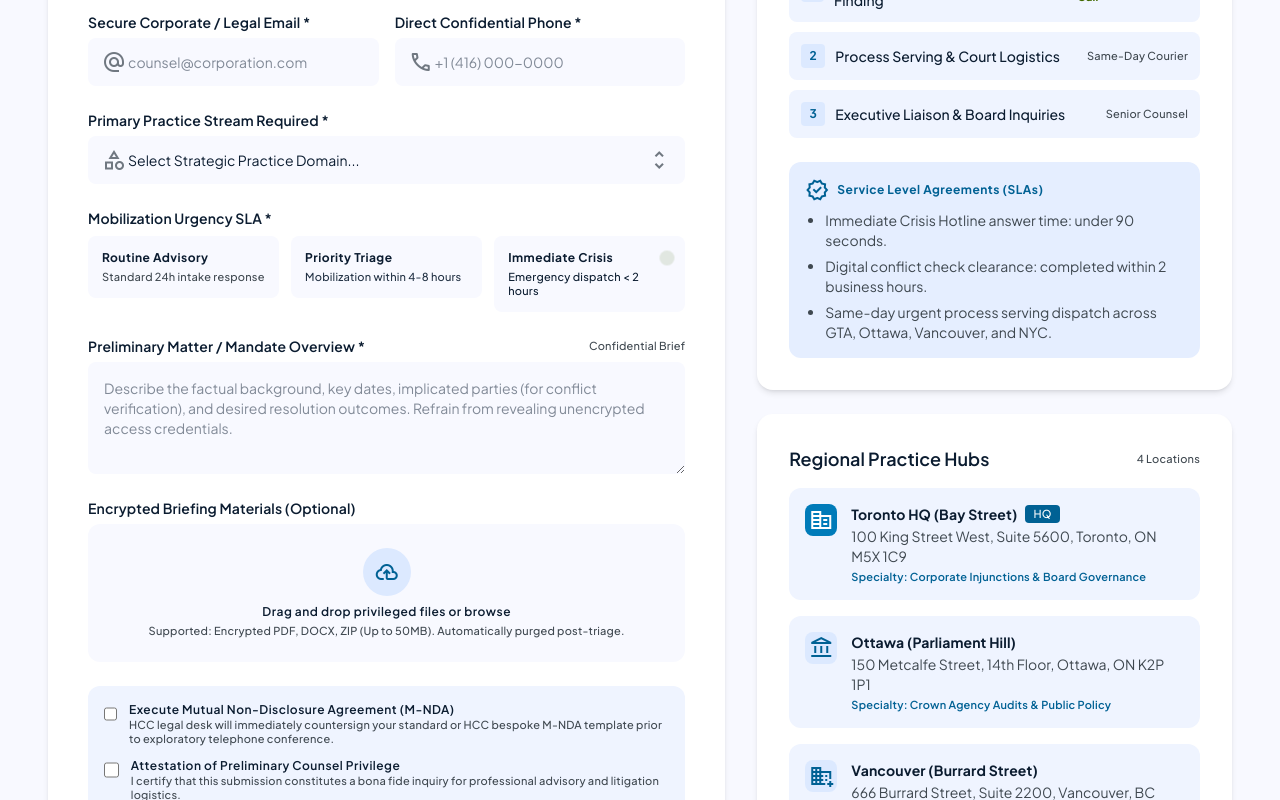
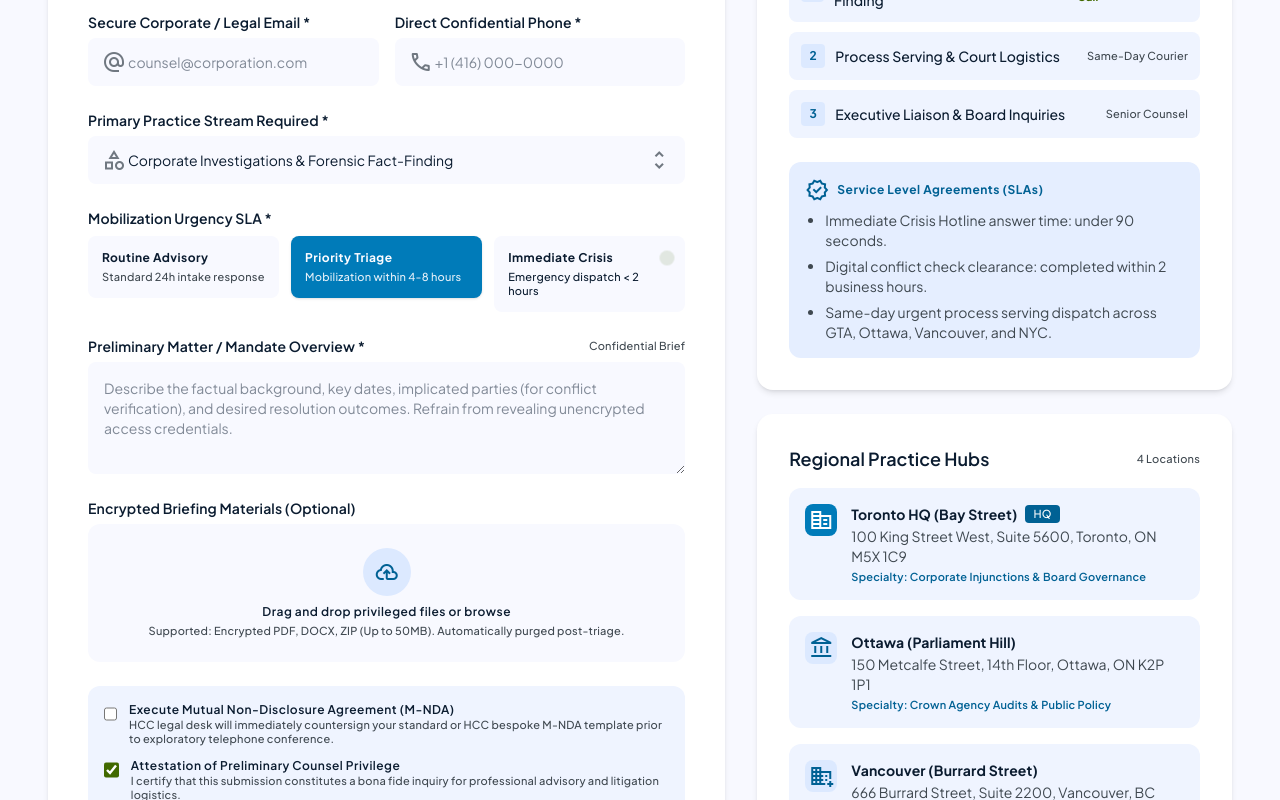
Before and after one commit to Sanimuhammad09/Holistic-concept, a React (Vite) app: page /contact in a window 1280 px wide. Shown: the part 1020-1820 px from the top of the page. Built offline with nearby package versions, Linux system fonts and the light colour scheme; a web font is replaced by a local one.

Commit message:
Fix typescript build errors in contact page for Vercel deployment

```diff
--- a/src/routes/contact.tsx
+++ b/src/routes/contact.tsx
@@ -150,7 +150,7 @@ function Contact() {
 <div className="relative flex items-center">
 <span className="material-symbols-outlined absolute left-3.5 text-outline text-[18px]">category</span>
 <select className="w-full h-12 pl-10 pr-10 bg-surface-bright rounded-lg font-body-sm text-body-sm text-on-surface outline-none focus:bg-surface-container-lowest focus:shadow-md appearance-none cursor-pointer transition-all" id="practiceStream" required>
-<option disabled="" selected="" value="">Select Strategic Practice Domain...</option>
+<option disabled value="">Select Strategic Practice Domain...</option>
 <option value="investigations">Corporate Investigations & Forensic Fact-Finding</option>
 <option value="negotiation">High-Stakes Negotiation & Institutional Mediation</option>
 <option value="policies">Regulatory Policy Architecture & Compliance Audit</option>
@@ -175,7 +175,7 @@ function Contact() {
 </div>
 </label>
 <label className="cursor-pointer">
-<input checked="" className="peer sr-only" name="urgency" type="radio" value="priority"/>
+<input defaultChecked className="peer sr-only" name="urgency" type="radio" value="priority"/>
 <div className="p-3.5 rounded-lg bg-surface-bright peer-checked:bg-primary-container peer-checked:text-on-primary-container peer-checked:shadow-sm transition-all flex flex-col gap-1">
 <span className="font-label-sm text-label-sm font-bold">Priority Triage</span>
 <span className="font-caption text-caption opacity-90">Mobilization within 4-8 hours</span>
@@ -227,7 +227,7 @@ function Contact() {
 </div>
 </label>
 <label className="flex items-start gap-3 cursor-pointer">
-<input checked="" className="mt-1 w-4 h-4 rounded text-secondary focus:ring-secondary accent-secondary" required type="checkbox"/>
+<input defaultChecked className="mt-1 w-4 h-4 rounded text-secondary focus:ring-secondary accent-secondary" required type="checkbox"/>
 <div className="flex flex-col">
 <span className="font-label-sm text-label-sm text-on-surface font-semibold">Attestation of Preliminary Counsel Privilege</span>
 <span className="font-caption text-caption text-on-surface-variant">I certify that this submission constitutes a bona fide inquiry for professional advisory and litigation logistics.</span>
```
